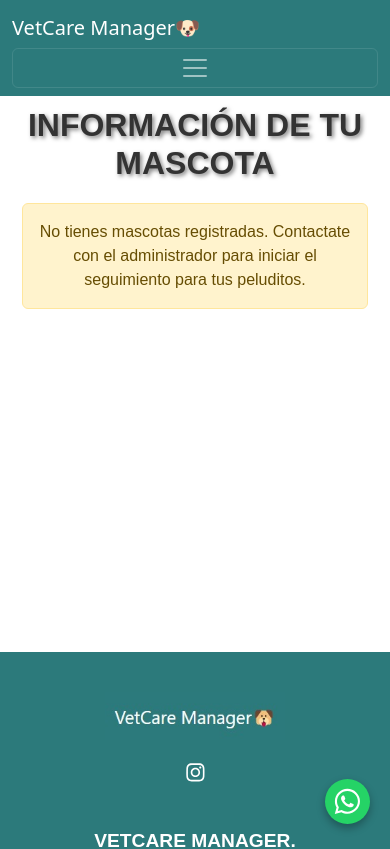
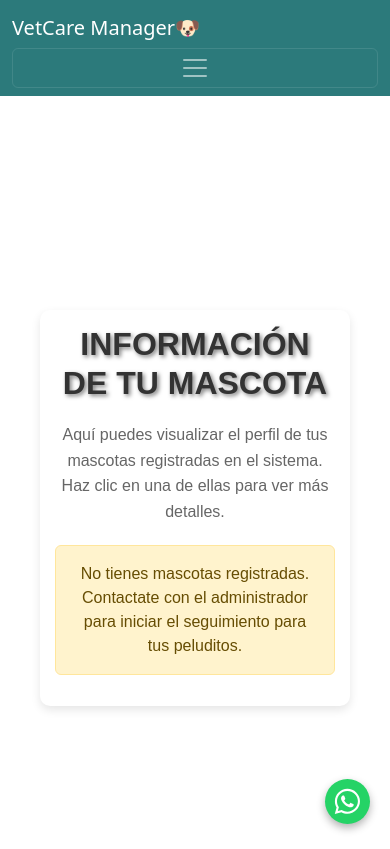
Before and after one commit to webdesigner98everyone/vetcare, a React (Create React App) app: page /PetProfile in a window 390 px wide. Shown: the top 849 px of the page. Built offline with nearby package versions, Linux system fonts and the light colour scheme; data requests are answered from the project's data file; sample sign-in values are in the browser's storage.

Commit message:
Estabilizacion del frontend en el petprofile

```diff
--- a/src/components/PetProfile.tsx
+++ b/src/components/PetProfile.tsx
@@ -52,6 +52,10 @@ const PetProfile: React.FC = () => {
     <div className="profile-wrapper"> {/* Contenedor principal con flexbox */}
       <div className="profile-container">
         <h2>Información de tu mascota</h2>
+        <p className="section-description">
+          Aquí puedes visualizar el perfil de tus mascotas registradas en el sistema.
+          Haz clic en una de ellas para ver más detalles.
+        </p>
         {error && <Alert variant="danger">{error}</Alert>}
 
         {loading ? (
--- a/src/styles/PetProfile.css
+++ b/src/styles/PetProfile.css
@@ -1,20 +1,26 @@
-/* Estilos generales */
-.profile-container {
-  max-width: 1500px;
-  margin: auto;
-  padding: 10px;
-  text-align: center;
-  font-family: "Poppins", sans-serif;
-  min-height: 60vh; /* Asegura que el contenedor tenga una altura mínima */
-  margin-bottom: 50px; /* Agrega espacio debajo del contenedor */
-}
-/* Hace que el contenedor principal ocupe toda la altura de la pantalla */
+/* Ajustes generales */
 .profile-wrapper {
   display: flex;
   flex-direction: column;
-  min-height: 50vh; /* Hace que ocupe toda la pantalla */
+  justify-content: center; /* Centra el contenido */
+  align-items: center;
+  min-height: 100vh; /* Hace que ocupe toda la pantalla */
+  padding: 20px; /* Agrega un poco de espacio alrededor */
 }
 
+/* Contenedor principal con mejor tamaño */
+.profile-container {
+  max-width: 1200px; /* Ajuste más equilibrado */
+  width: 90%; /* Más flexible en diferentes pantallas */
+  padding: 20px;
+  text-align: center;
+  font-family: "Poppins", sans-serif;
+  background: white;
+  box-shadow: 0 4px 10px rgba(0, 0, 0, 0.1);
+  border-radius: 10px;
+  min-height: 70vh; /* Más altura */
+  margin-bottom: 20px; /* Menos espacio para evitar que el footer suba */
+}
 
 .profile-container h2 {
   font-size: 2rem;
@@ -25,17 +31,26 @@
   text-transform: uppercase;
 }
 
-/* Estilos para el contenedor de tarjetas */
+.section-description {
+  font-size: 16px;
+  color: #666;
+  margin-bottom: 20px;
+  max-width: 600px;
+  margin-left: auto;
+  margin-right: auto;
+}
+
+/* Asegura que las tarjetas estén mejor distribuidas */
 .row {
   display: flex;
   flex-wrap: wrap;
   justify-content: center;
-  gap: 20px;
+  gap: 25px; /* Más separación entre tarjetas */
 }
 
-/* Estilos para las tarjetas de mascotas */
+/* Estilos de tarjetas */
 .pet-card {
-  width: 250px;
+  width: 280px; /* Aumentamos un poco el tamaño */
   border-radius: 10px;
   overflow: hidden;
   box-shadow: 0 4px 10px #2c7a7b;
@@ -52,33 +67,64 @@
 }
 
 .pet-card img {
-  height: 180px;
-  object-fit: cover;
+  width: 100%; /* Asegura que la imagen ocupe todo el ancho disponible */
+  height: auto; /* Mantiene la proporción */
+  max-height: 200px; /* Evita que sea demasiado grande en pantallas pequeñas */
+  object-fit: cover; /* Recorta la imagen para que se vea bien */
+  border-radius: 10px; /* Suaviza las esquinas */
   border-bottom: 3px solid #ff9900;
 }
 
 .pet-card .card-body {
-  padding: 10px;
+  padding: 15px;
   background-color: beige;
 }
 
-.pet-card .card-title {
-  font-size: 1.2rem;
-  font-weight: bold;
-  color: #ff9900;
-  text-transform: uppercase;
-  text-align: center;
-}
-
-/* Estilos para el modal */
+/* Ajuste del modal */
 .modal-pet-info {
   text-align: center;
 }
 
 .modal-img {
   width: 100%;
-  max-height: 250px;
+  max-height: 300px; /* Un poco más grande */
   object-fit: cover;
   border-radius: 10px;
   margin-bottom: 10px;
 }
+
+@media (max-width: 768px) {
+  .profile-container {
+    width: 95%; /* Más flexible en pantallas pequeñas */
+    min-height: 60vh; /* Se ajusta mejor a la pantalla */
+    padding: 15px;
+  }
+
+  .pet-card {
+    width: 90%; /* Ocupará más espacio en pantallas pequeñas */
+  }
+
+  .pet-card img {
+    height: 180px; /* Ajuste menor para que no se vean gigantes en móviles */
+  }
+
+  .modal-img {
+    max-height: 200px; /* Reduce el tamaño en móviles */
+  }
+}
+
+@media (max-width: 480px) {
+  .profile-container {
+    min-height: auto; /* En móviles más pequeños, evitar espacios innecesarios */
+  }
+
+  .pet-card {
+    width: 100%; /* Ocupará todo el ancho disponible */
+  }
+}
+
+@media (max-width: 900px) {
+  .pet-card img {
+    max-height: 180px; /* Reduce la altura en tablets */
+  }
+}
```
